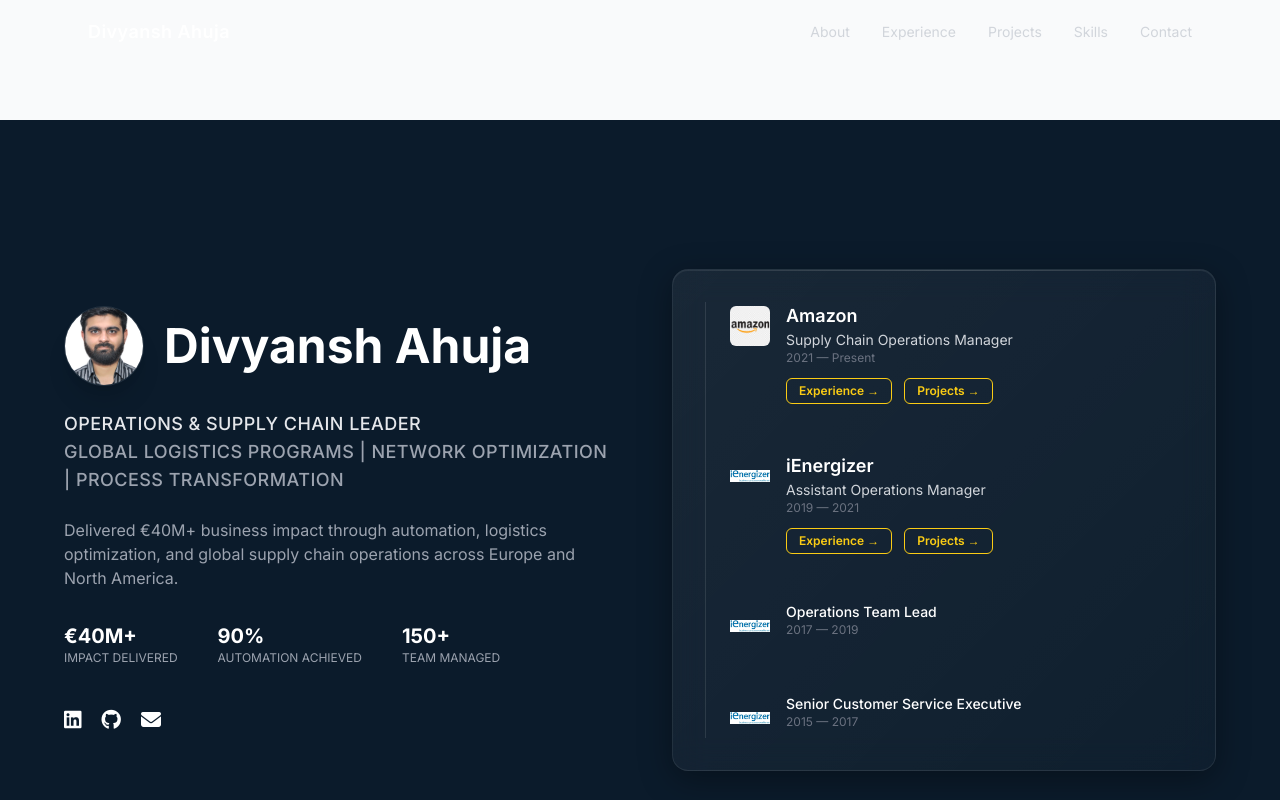
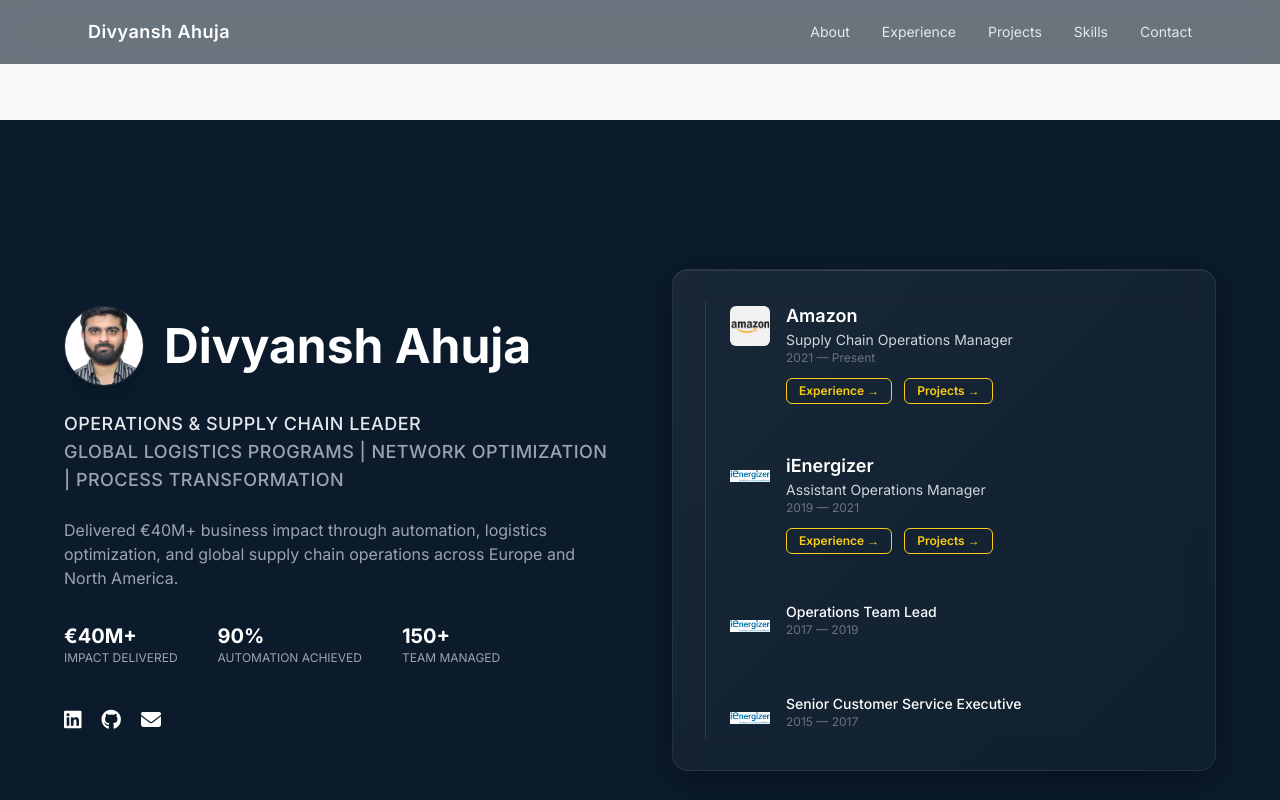
Before and after one commit to DA2793/divyansh-portfolio, a React (Vite) app: page / in a window 1280 px wide. Shown: the top 800 px of the page. Built offline with nearby package versions, Linux system fonts and the light colour scheme.

Commit message:
Update navbar

```diff
--- a/src/components/Navbar/Navbar.jsx
+++ b/src/components/Navbar/Navbar.jsx
@@ -17,7 +17,7 @@
       className={`fixed top-0 w-full z-50 transition-all duration-300 ${
         scrolled
           ? "bg-[#0b1b2b]/80 backdrop-blur-lg border-b border-white/10 shadow-lg"
-          : "bg-transparent"
+          : "bg-[#0b1b2b]/60 backdrop-blur-md"
       }`}
     >
       <div className="max-w-6xl mx-auto px-6">
@@ -29,7 +29,7 @@
           </div>
 
           {/* NAV LINKS */}
-          <div className="hidden md:flex items-center space-x-8 text-sm text-gray-300">
+          <div className="hidden md:flex items-center space-x-8 text-sm text-gray-200">
 
             <a href="#about" className="hover:text-yellow-400 transition">
               About
```
